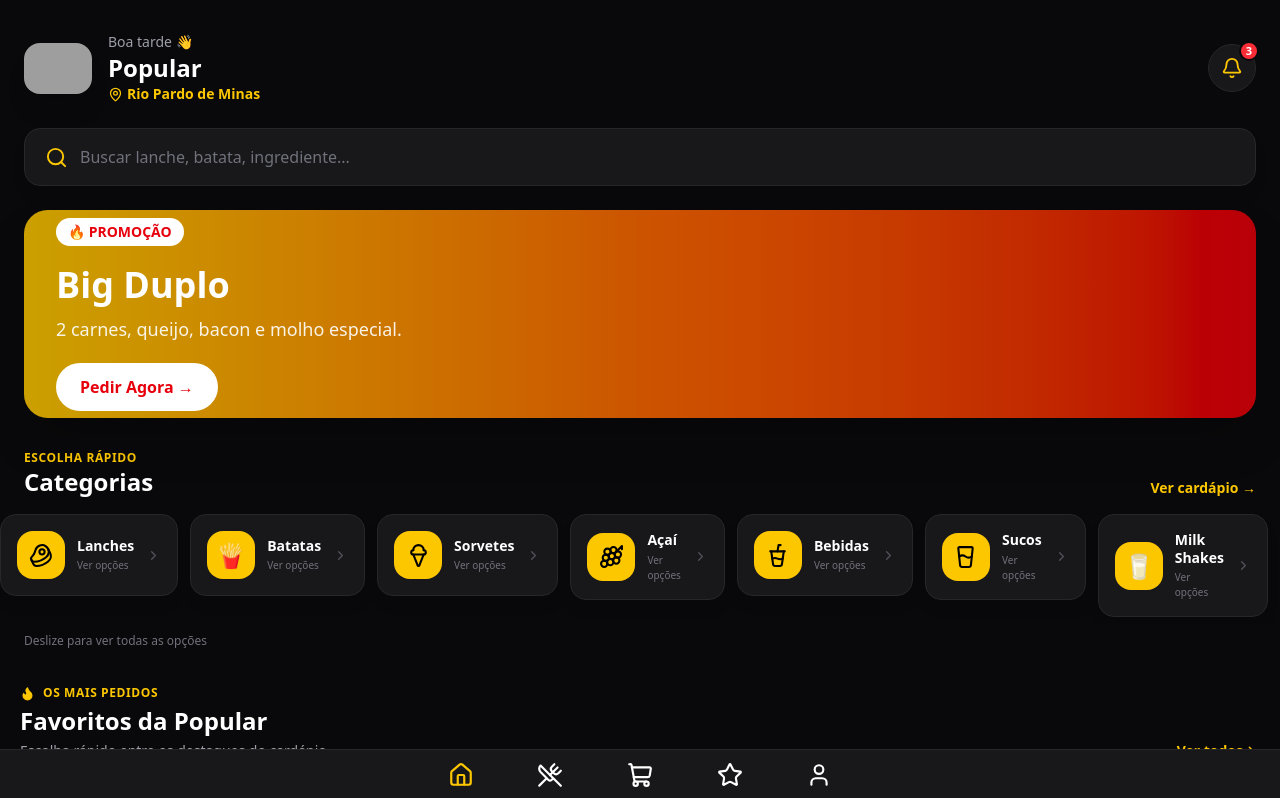
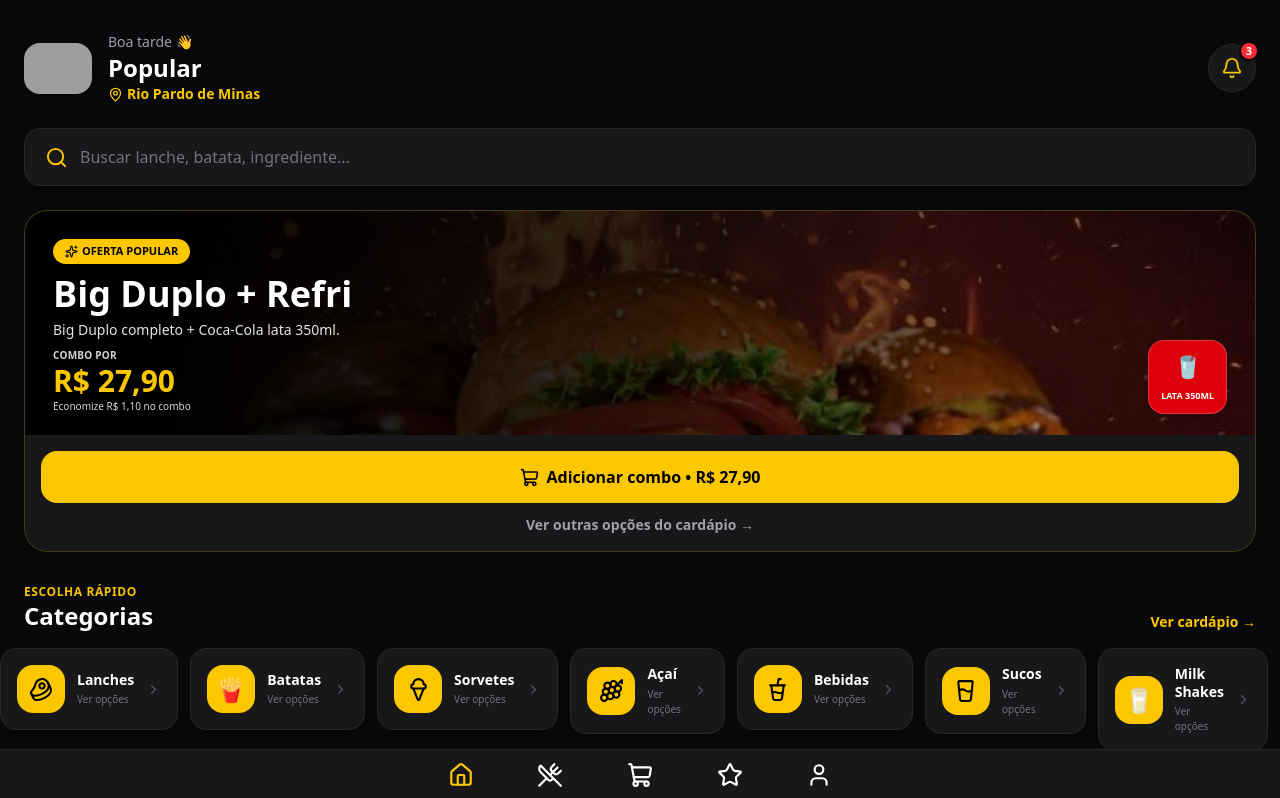
Before and after one commit to UniversalKnowledgeEcosystem/popular-app, a Next.js app: page / in a window 1280 px wide. Shown: the top 798 px of the page. Built offline with nearby package versions, Linux system fonts and the light colour scheme; grey boxes are pictures that could not be loaded.

Commit message:
Transforma promocao da home em combo Big Duplo funcional

```diff
--- a/app/components/Banner.tsx
+++ b/app/components/Banner.tsx
@@ -1,25 +1,76 @@
+"use client";
+
+import Image from "next/image";
+import Link from "next/link";
+import { ShoppingCart, Sparkles } from "lucide-react";
+import { useCart } from "../context/CartContext";
+import { formatPrice } from "../../utils/format";
+
+const COMBO = {
+  id: 90001,
+  nome: "Combo Big Duplo + Coca-Cola lata",
+  preco: 27.9,
+};
+
 export default function Banner() {
+  const { adicionar } = useCart();
+
+  function adicionarCombo() {
+    adicionar(COMBO);
+  }
+
   return (
-    <div className="relative h-52 overflow-hidden rounded-3xl bg-gradient-to-r from-yellow-400 via-orange-500 to-red-600 shadow-2xl">
-      <div className="absolute inset-0 bg-black/20" />
+    <section className="relative overflow-hidden rounded-3xl border border-yellow-400/20 bg-zinc-900 shadow-2xl">
+      <div className="relative h-48 sm:h-56">
+        <Image
+          src="/burgers/supreme.jpg"
+          alt="Big Duplo da Popular"
+          fill
+          priority
+          sizes="(max-width: 768px) 100vw, 700px"
+          className="object-cover"
+        />
+        <div className="absolute inset-0 bg-gradient-to-r from-black via-black/80 to-black/20" />
 
-      <div className="relative z-10 flex h-full flex-col justify-center px-8">
-        <span className="w-fit rounded-full bg-white px-3 py-1 text-sm font-black text-red-600">
-          🔥 PROMOÇÃO
-        </span>
+        <div className="absolute inset-0 p-5 sm:p-7 flex flex-col justify-between">
+          <div>
+            <span className="inline-flex items-center gap-1 rounded-full bg-yellow-400 px-3 py-1 text-[11px] font-black text-black shadow-lg">
+              <Sparkles size={13} /> OFERTA POPULAR
+            </span>
+            <h2 className="mt-3 max-w-[70%] text-3xl sm:text-4xl font-black leading-none text-white">
+              Big Duplo + Refri
+            </h2>
+            <p className="mt-2 max-w-[68%] text-xs sm:text-sm text-zinc-200">
+              Big Duplo completo + Coca-Cola lata 350ml.
+            </p>
+          </div>
 
-        <h2 className="mt-4 text-4xl font-black leading-tight text-white">
-          Big Duplo
-        </h2>
+          <div className="flex items-end justify-between gap-3">
+            <div>
+              <p className="text-[10px] font-bold uppercase tracking-wide text-zinc-300">Combo por</p>
+              <p className="text-3xl font-black text-yellow-400">{formatPrice(COMBO.preco)}</p>
+              <p className="text-[10px] text-zinc-300">Economize R$ 1,10 no combo</p>
+            </div>
+            <div className="rounded-2xl bg-red-600/95 px-3 py-2 text-center shadow-lg border border-white/20">
+              <span className="block text-2xl">🥤</span>
+              <span className="text-[9px] font-black text-white">LATA 350ML</span>
+            </div>
+          </div>
+        </div>
+      </div>
 
-        <p className="mt-2 text-lg text-white/90">
-          2 carnes, queijo, bacon e molho especial.
-        </p>
-
-        <button className="mt-5 w-fit rounded-full bg-white px-6 py-3 font-black text-red-600 transition hover:scale-105">
-          Pedir Agora →
+      <div className="p-4 bg-zinc-900">
+        <button
+          type="button"
+          onClick={adicionarCombo}
+          className="w-full bg-yellow-400 text-black py-3.5 rounded-2xl font-black flex items-center justify-center gap-2 active:scale-[.98] transition"
+        >
+          <ShoppingCart size={19} /> Adicionar combo • {formatPrice(COMBO.preco)}
         </button>
+        <Link href="/cardapio?categoria=Lanches" className="block text-center mt-3 text-sm font-bold text-zinc-400 hover:text-yellow-400">
+          Ver outras opções do cardápio →
+        </Link>
       </div>
-    </div>
+    </section>
   );
 }
```
